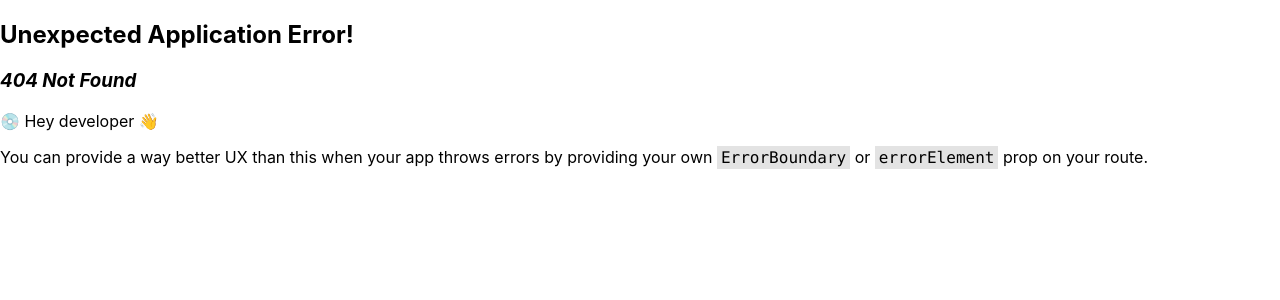
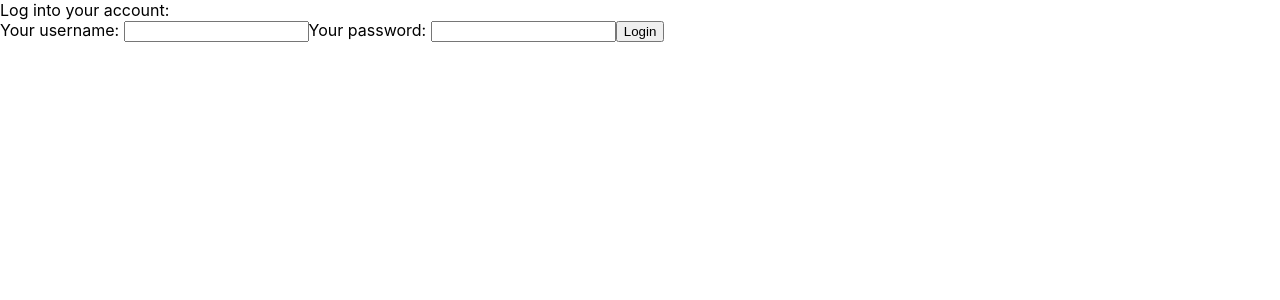
Before and after one commit to aleksysto/MERN-Forum, a React (Create React App) app in the folder client/: page /login in a window 1280 px wide. Before the commit this address had no page. Shown: the top 300 px of the page. Built offline with nearby package versions, Linux system fonts and the light colour scheme.

Commit message:
Created login page

```diff
--- /dev/null
+++ b/client/src/components/LoginPage/LoginPage.tsx
@@ -0,0 +1,32 @@
+import React, { useState } from 'react'
+
+export default function LoginPage (): JSX.Element {
+    const [login, setLogin] = useState<string>('')
+    const [password, setPassword] = useState<string>('')
+    function handleLoginChange (event: React.ChangeEvent<HTMLInputElement>): void {
+        event.preventDefault()
+        setLogin(event.target.value)
+    }
+    function handlePasswordChange (event: React.ChangeEvent<HTMLInputElement>): void {
+        event.preventDefault()
+        setPassword(event.target.value)
+    }
+    function handleSubmit (event: React.FormEvent<HTMLFormElement>): void {
+        event.preventDefault()
+        console.log(login, password)
+    }
+    return (
+        <>
+        <div>Log into your account: </div>
+        <div>
+            <form onSubmit={handleSubmit}>
+                <label htmlFor="login">Your username: </label>
+                <input type="text" id="login" onChange={handleLoginChange}/>
+                <label htmlFor="password">Your password: </label>
+                <input type="password" id="password" onChange={handlePasswordChange}/>
+                <button type="submit">Login</button>
+            </form>
+        </div>
+        </>
+    )
+}
--- a/client/src/components/RegisterPage/RegisterPage.tsx
+++ b/client/src/components/RegisterPage/RegisterPage.tsx
@@ -29,7 +29,7 @@ export default function RegisterPage(): JSX.Element {
         <>
             <div>Create your account</div>
             <div>
-                <form>
+                <form onSubmit={formik.handleSubmit}>
                     <label htmlFor="login">Your username: </label>
                     <input type="text" id="login" {...formik.getFieldProps('login')} />
                     {formik.touched.login && formik.errors.login ? (
@@ -59,6 +59,8 @@ export default function RegisterPage(): JSX.Element {
                     {formik.touched.tos && formik.errors.tos ? (
                         <div>{formik.errors.tos}</div>
                     ) : null}
+
+                    <button type="submit">Submit</button>
                 </form>
             </div>
         </>
```
Also changed, not shown: client/src/index.tsx (+6 -1 lines).
